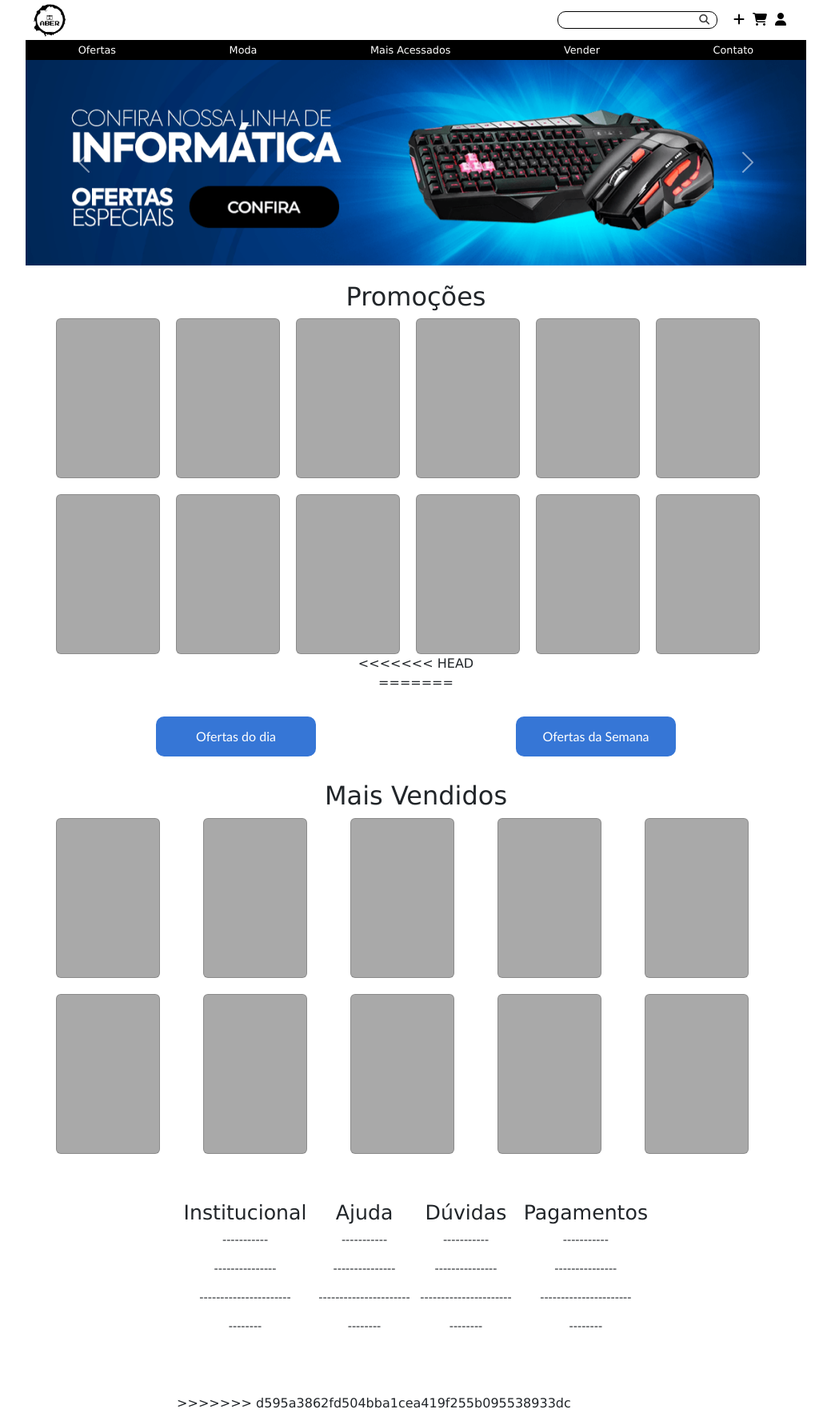
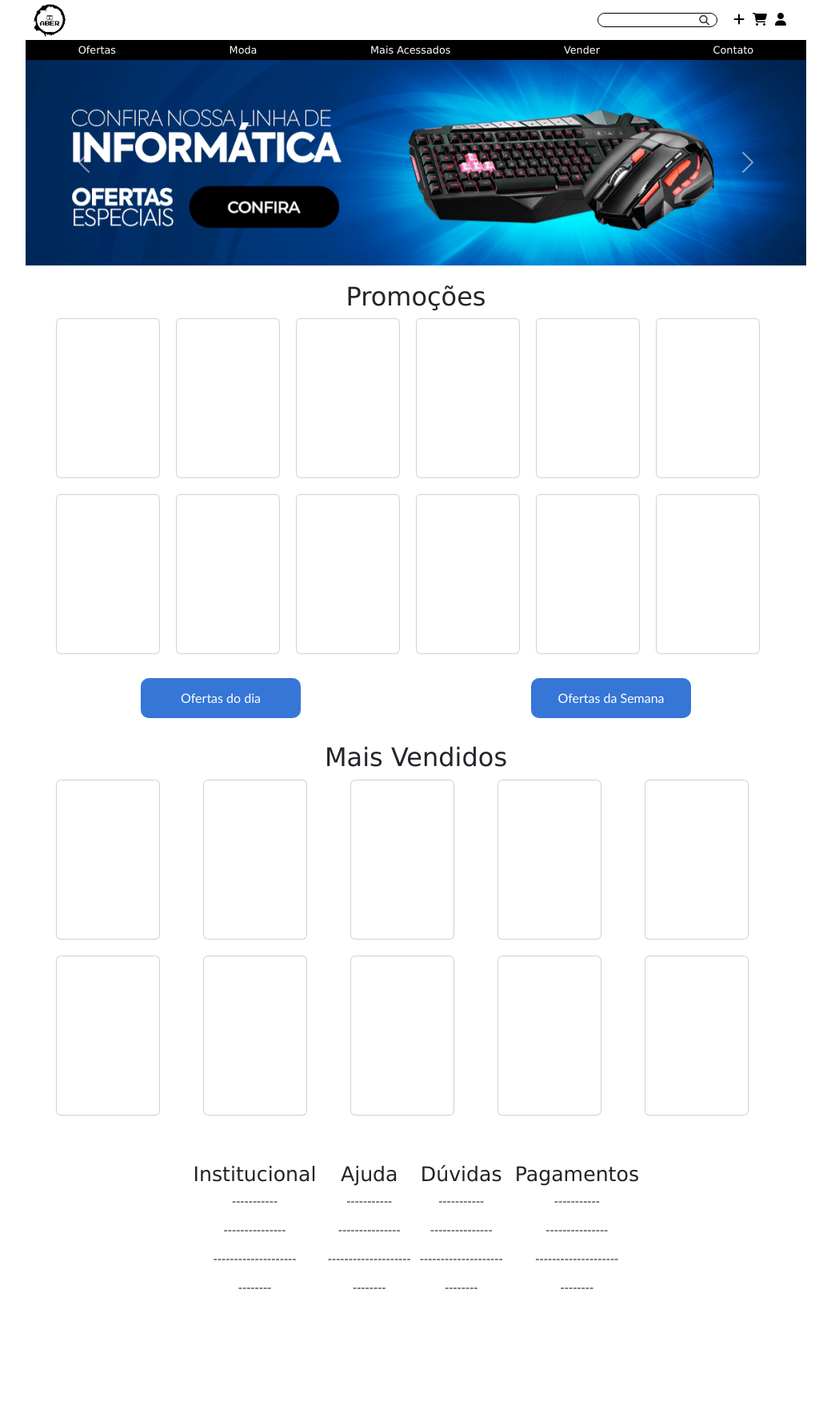
Before and after one commit to Amaral-Ethore/ABER, a PHP site: page / in a window 1280 px wide. Shown: the whole page at 80% size, without its empty margins (120-1159 px from the left). After the commit the page ends 1612 px from the top, so only its background shows below. Run offline with PHP 8.4, Linux system fonts and the light colour scheme; some libraries are stand-ins or nearby versions.

Commit message:
ultima update index

```diff
--- a/index.html
+++ b/index.html
@@ -154,8 +154,6 @@
                     <div class="card"></div>
                     <div class="card"></div>
                 </div>
-                <<<<<<< HEAD <div class="content">
-                    =======
                 <div class="btns">
                     <div class="btn1">
                         <a href="http://">Ofertas do dia</a>
@@ -183,32 +181,31 @@
                             <h3 class="institucional">Institucional</h3>
                             <p>-----------</p>
                             <p>---------------</p>
-                                <p>----------------------</p>
+                            <p>--------------------</p>
                             <p>--------</p>
                         </div>
                         <div class="f-div">
                             <h3 class="ajuda">Ajuda</h3>
                             <p>-----------</p>
                             <p>---------------</p>
-                                <p>----------------------</p>
+                            <p>--------------------</p>
                             <p>--------</p>
                         </div>
                         <div class="f-div">
                             <h3 class="dividas">Dúvidas</h3>
                             <p>-----------</p>
                             <p>---------------</p>
-                                <p>----------------------</p>
+                            <p>--------------------</p>
                             <p>--------</p>
                         </div>
                         <div class="f-div">
                             <h3 class="pagamentos">Pagamentos</h3>
                             <p>-----------</p>
                             <p>---------------</p>
-                                <p>----------------------</p>
+                            <p>--------------------</p>
                             <p>--------</p>
                         </div>
                     </div>
-                        >>>>>>> d595a3862fd504bba1cea419f255b095538933dc
                 </div>
             </div>
         </main>
--- a/style/geral.css
+++ b/style/geral.css
@@ -61,20 +61,17 @@ a{
     position: relative;
 }
 .menu-input{
-    border-radius: 10px;
+    border-radius: 15px;
     border: 0;
     margin-right: 10px;
-    height: 20px;
-    width: 200px;
-    padding-block: 10px;
-    padding-left: 10px;
-    padding-right: 25px;
+    height: 18px;
+    width: 150px;
     background-image: url();
     border: 1px solid black;
 }
 .lupa{
     position: absolute;
-    top: 6px;
+    top: 7px;
     right: 20px;
     color: rgb(60, 60, 60);
     font-size: 0.8rem;
@@ -82,7 +79,7 @@ a{
 .h-2{
     display: grid;
     align-items: center;
-    background-color: black;
+    background-color: rgb(0, 0, 0);
 }
 .h-2 ul{
     margin: 0;
--- a/style/index.css
+++ b/style/index.css
@@ -26,7 +26,6 @@ html, body{
     font-family: 'slayer';
     src: url(../fontes/slayer_movie/Slayer\ movie.ttf) format('truetype');
 }
-
 main{
     display: flex;
     justify-content: center;
@@ -55,7 +54,7 @@ main{
 
 .card{
     scroll-snap-align: end;
-    background-color: darkgrey;
+    background-color: rgb(255, 255, 255);
     height: 200px;
     width: 130px;
 }
```
Lines whose indentation alone changed are shown as unchanged.
